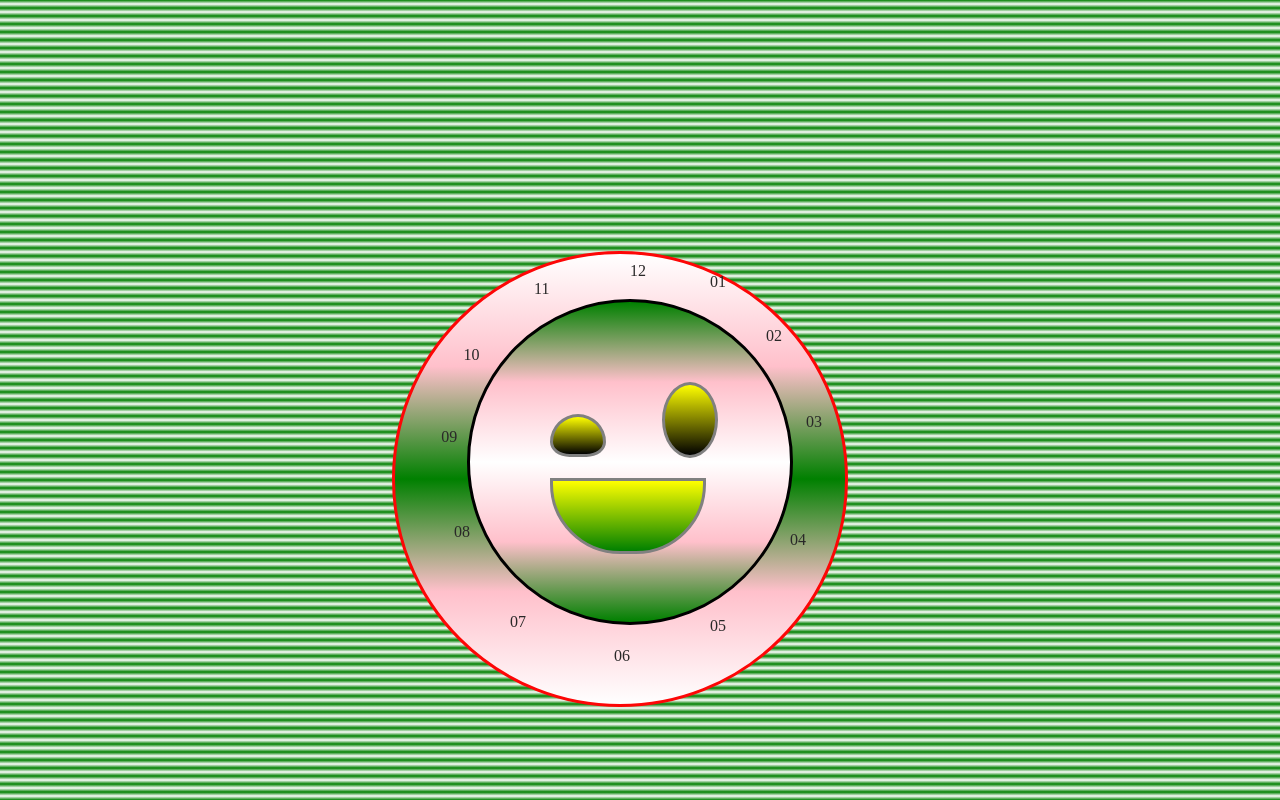
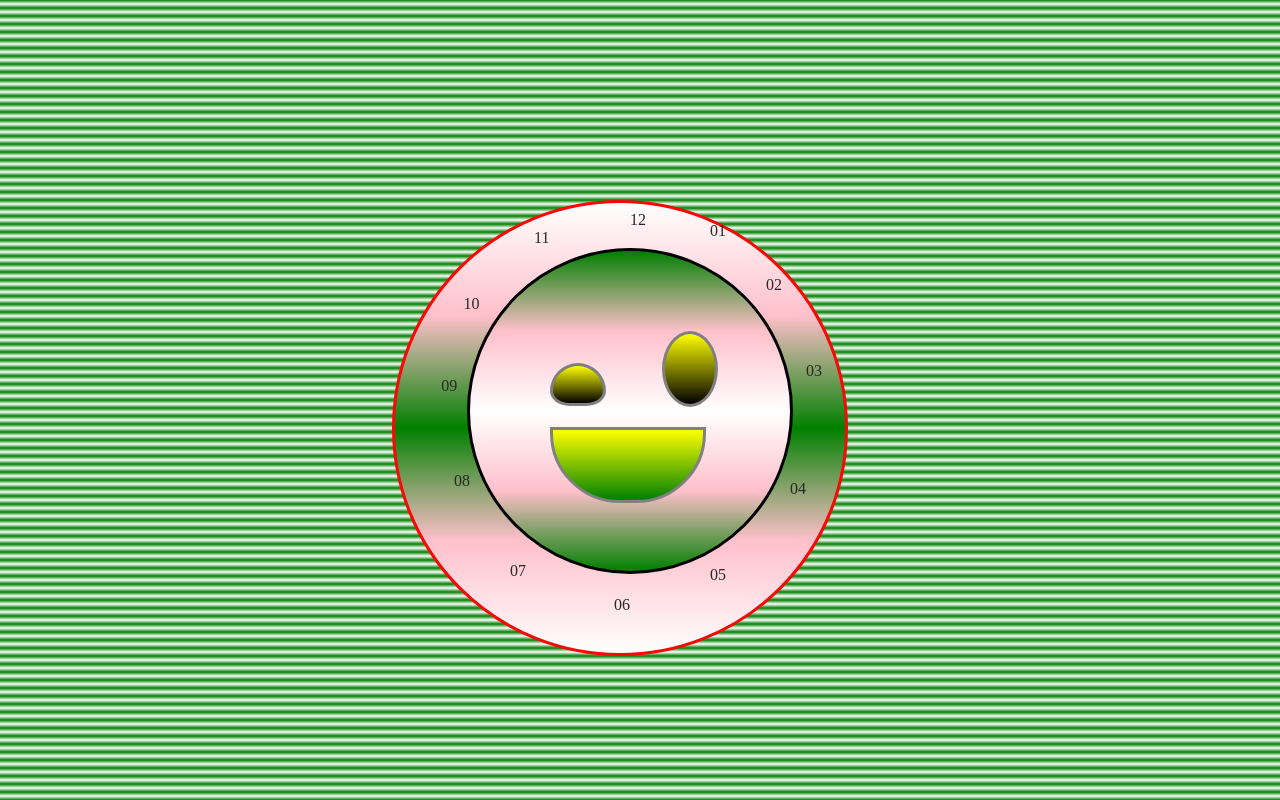
Before and after one commit to Sunainacode/css-clock-interface, a plain HTML site: page index.html in a window 1280 px wide. Drawn offline with Linux system fonts and the light colour scheme.

Commit message:
Update face.css

```diff
--- a/face.css
+++ b/face.css
@@ -127,7 +127,7 @@ body{
     height: 450px;
     width: 450px;
     border: 3px solid rgb(253, 6, 6);
-    margin-top: 19%;
+    margin-top: 15%;
     margin-left: 30%;
     background: linear-gradient(white, pink,green,pink,white);
 }
```
